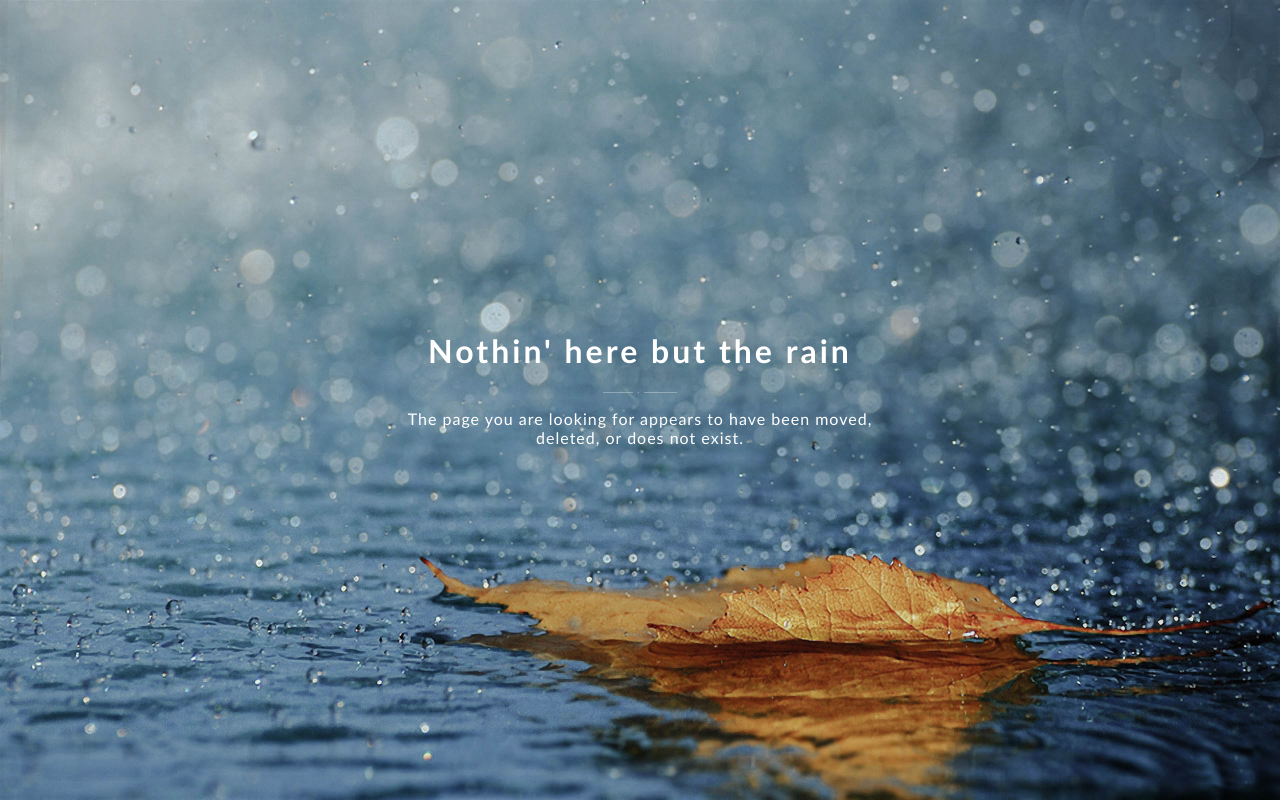
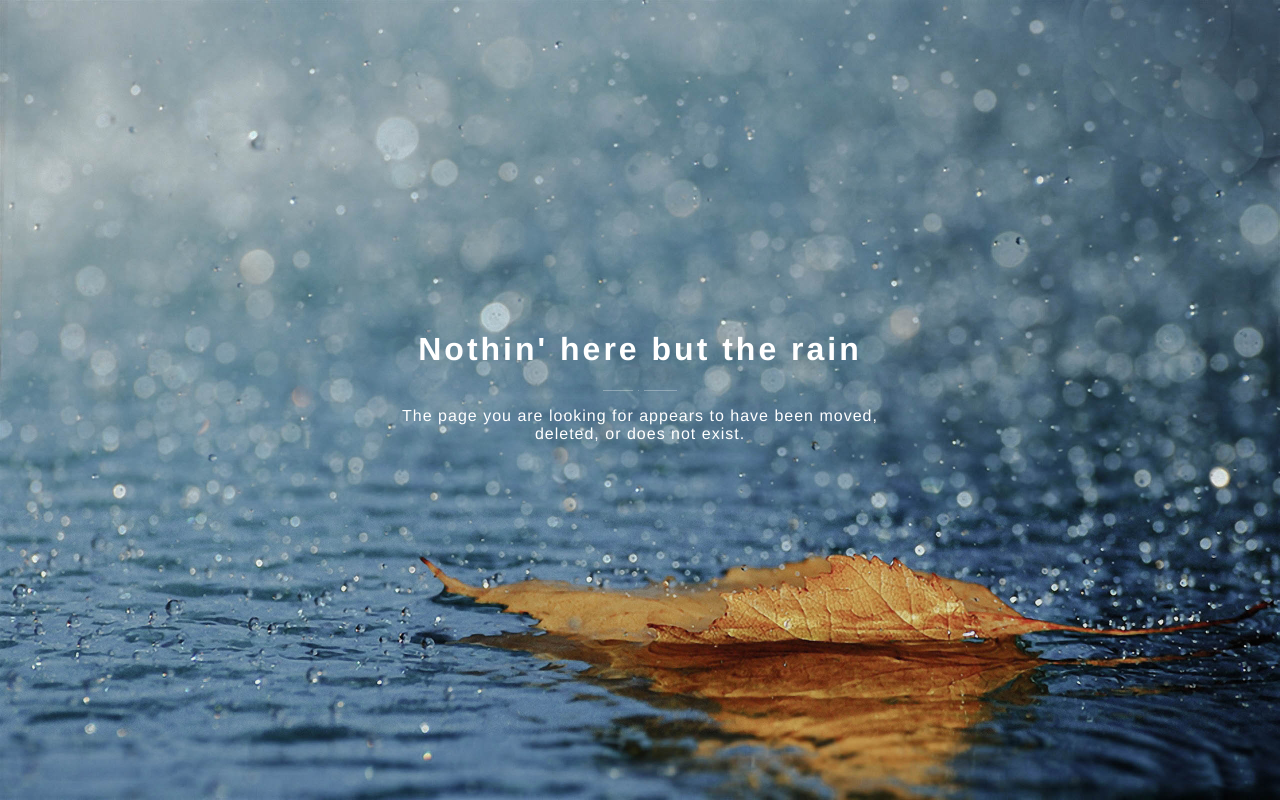
Before and after one commit to DavidMao/Firststeps_WebDev, a website: page src/notFound.html in a window 1280 px wide. Drawn offline with Linux system fonts and the light colour scheme.

Commit message:
Adding font stacking

```diff
--- a/css/photopage/photopage.css
+++ b/css/photopage/photopage.css
@@ -5,6 +5,10 @@ a {
 
 a:hover {
   text-decoration: none;
+}
+
+body {
+  font-family: "Helvetica Neue", Helvetica, Arial, "Lucia Grande", sans-serif;
 }
 
 /* ////////////////////////////////////////////////////////////
--- a/css/weather/weather.css
+++ b/css/weather/weather.css
@@ -1,5 +1,5 @@
 body {
-  font-family: “Helvetica Neue”, Arial, sans-serif;
+  font-family: "Helvetica Neue", Helvetica, Arial, "Lucia Grande", sans-serif;
   letter-spacing: 1px;
   color:#fff;
   background: no-repeat center center fixed;
--- a/src/notFound.html
+++ b/src/notFound.html
@@ -13,7 +13,7 @@
 
     <style>
       body {
-        font-family: "Calibri";
+        font-family: "Helvetica Neue", Helvetica, Arial, "Lucia Grande", sans-serif;
         letter-spacing: 1px;
         padding: 15px;
         color:#fff;
```
